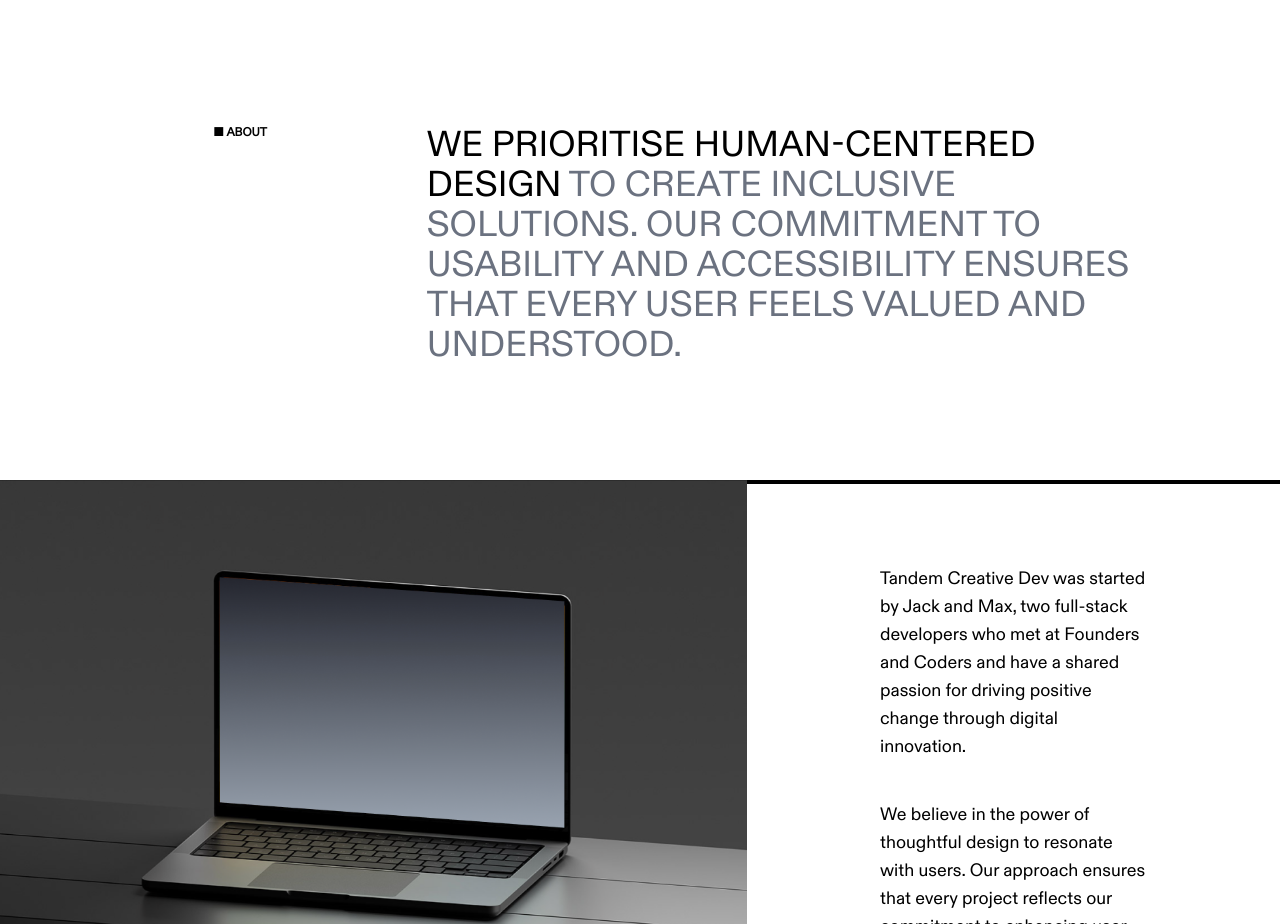
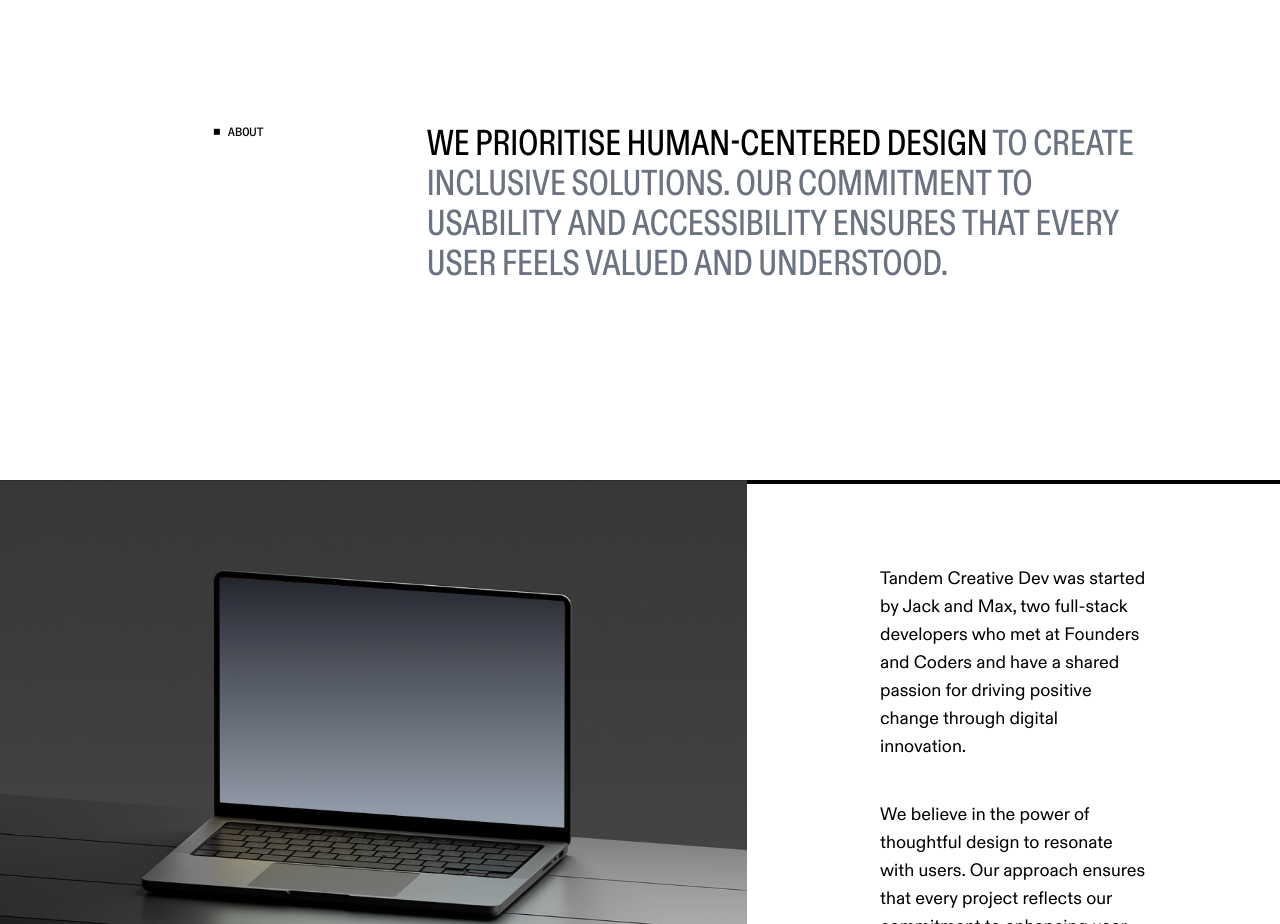
Before and after one commit to TandemCreativeDev/tandem, a Next.js app: page / in a window 1280 px wide. Shown: the part 820-1744 px from the top of the page. Built offline with nearby package versions, Linux system fonts and the light colour scheme.

Commit message:
style: apply new fonts and general styling in About.tsx

```diff
--- a/src/components/About.tsx
+++ b/src/components/About.tsx
@@ -1,25 +1,17 @@
-import Image from "next/image";
 export default function AboutSection() {
   return (
-    <>
     <section
       id="about"
       className="bg-white w-screen pt-36 grid grid-cols-12 h-[500px]"
     >
-        <h2
-          className="uppercase text-black font-semibold text-xs col-start-3 col-span-1"
-          id="about "
-        >
+      <h2 className="uppercase font-tandem-mono-medium text-xs col-start-3 col-span-1">
         ■ About
       </h2>
-        <p className="text-gray-500 font-tandem-block uppercase text-4xl max-h-10 text-pretty col-start-5 col-span-7">
-          <span className="text-black">
-            We prioritise human-centered design
-          </span>
+      <p className="text-gray-500 font-tandem-condensed-medium uppercase text-4xl max-h-10 text-pretty col-start-5 col-span-7">
+        <span className="text-black">We prioritise human-centered design</span>
         &nbsp;to create inclusive solutions. Our commitment to usability and
         accessibility ensures that every user feels valued and understood.
       </p>
     </section>
-    </>
   );
 }
```
Lines whose indentation alone changed are shown as unchanged.
